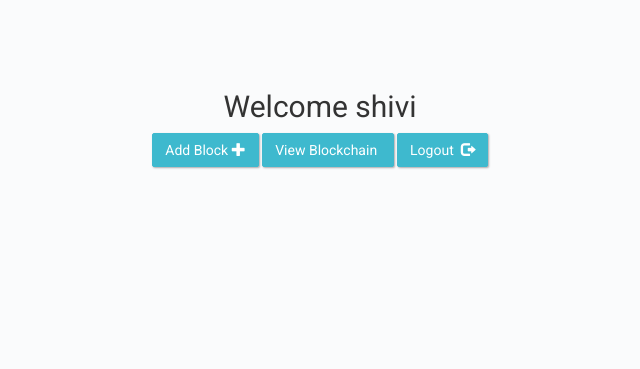
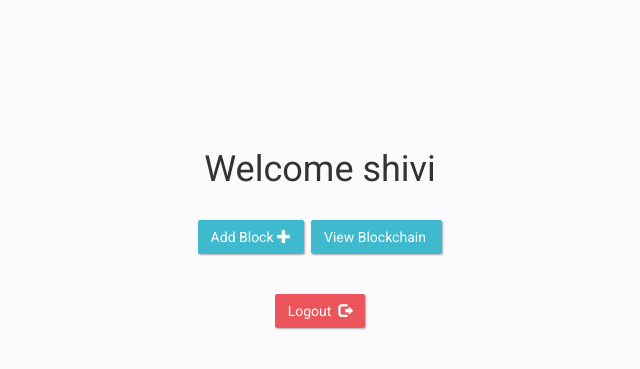
Before and after one commit to shivangigupta1404/RajHack, a Django app: page /dashboard/ in a window 1280 px wide. Shown: the top 369 px of the page, without its empty margins (320-960 px from the left). Run offline with Django 3.2, Linux system fonts and the light colour scheme; a user stored in the database is signed in; some libraries are stand-ins or nearby versions.

Commit message:
Homepage:Style changed

```diff
--- a/sfg/static/sfg/style.css
+++ b/sfg/static/sfg/style.css
@@ -244,7 +244,10 @@ font-weight: 400;}
  .btn-primary{
  color: #fff;
  background-color: #3eb9ce;
- border-color: #3eb9ce;}
+ border-color: #3eb9ce;
+ border-width: 30px 45px;
+ padding: 5px 45px;
+ }
  .btn-danger{
  color: #fff;
  background-color: #ec555b;
--- a/sfg/templates/sfg/home.html
+++ b/sfg/templates/sfg/home.html
@@ -6,13 +6,13 @@
 <div class= "container">
 	<div class = "row">
 		<div class = "col-md-6 col-md-offset-3">
-			<h2 align="center">Welcome {{user}}</h2>
-
+			<br><br><br>
+			<h1 align="center">Welcome {{user}}</h1><br>
 			<div >
 				<div align="center">
 					<form>
-					<button formaction="{% url 'add_block' %}" class="btn btn-primary"> Add Block&nbsp;<span class="glyphicon glyphicon-plus"></span></button>		<button formaction="{% url 'view_chain' %}" class="btn btn-primary"> View Blockchain&nbsp; </button>
-					<button formaction="{% url 'logout' %}" class="btn btn-primary"> Logout&nbsp; <span class="glyphicon glyphicon-log-out"></span></button>
+					<button formaction="{% url 'add_block' %}" class="btn btn-primary"> Add Block&nbsp;<span class="glyphicon glyphicon-plus"></span></button>&nbsp&nbsp<button formaction="{% url 'view_chain' %}" class="btn btn-primary"> View Blockchain&nbsp; </button><br><br><br>
+					<button formaction="{% url 'logout' %}" class="btn btn-danger"> Logout&nbsp; <span class="glyphicon glyphicon-log-out"></span></button>
 					</form>
 				</div>
 				</div>
--- a/sfg/templates/sfg/signup.html
+++ b/sfg/templates/sfg/signup.html
@@ -15,8 +15,6 @@
 <div class="jumbotron vertical-center">
 <div class = "container">
 <div class="row vertical-align">
-<div class="col-xs-12 col-md-6 imagediv">
-</div>
 <div class="col-xs-10 col-xs-offset-2 col-md-5 col-md-offset-1 formdiv">
 <h1>Sign Up</h1>
 <form method="post">
--- a/sfg/templates/sfg/view_chain.html
+++ b/sfg/templates/sfg/view_chain.html
@@ -36,7 +36,6 @@
 			</div>
 		</div>
 		<h3>The predicted value of the diabetes level is:</h3>{{pred_level}}
-
 	</div>
 
 </div>
--- a/sfg/views.py
+++ b/sfg/views.py
@@ -123,9 +123,8 @@ def dashboard(request):
 
 @login_required
 def view_chain(request):
-    p=-1
+    p=7
     uname = User.objects.get(username=request.user.username)
-
     if uname.block_set.all():
         s=""
         for b in uname.block_set.all():
@@ -136,7 +135,7 @@ def view_chain(request):
         print(st)
         if word in st:
             p=prediction_model(int(st[st.index(word)+2]))
-            return render(request,'sfg/view_chain.html',{'user':uname},{'pred_level':p})
+        return render(request,'sfg/view_chain.html',{'user':uname,'pred_level':p})
     else:
         return render(request,'sfg/view_chain.html',{'user':uname})
 
```
Also changed, not shown: db.sqlite3.
